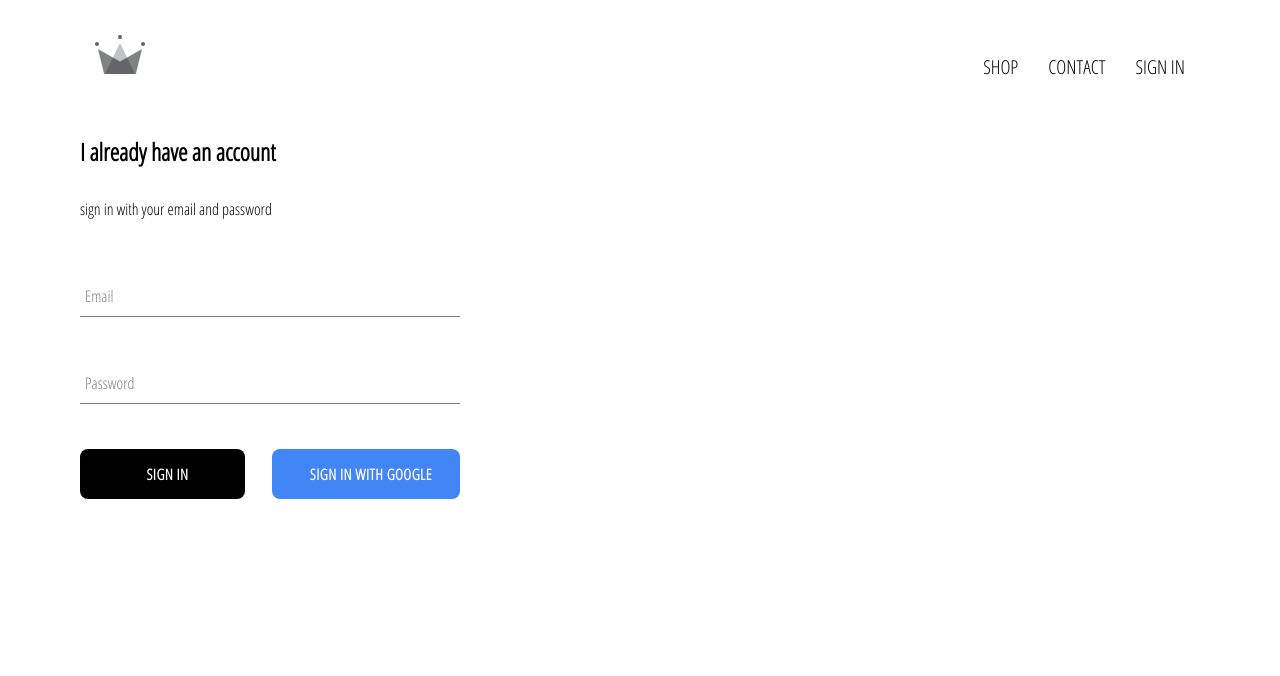
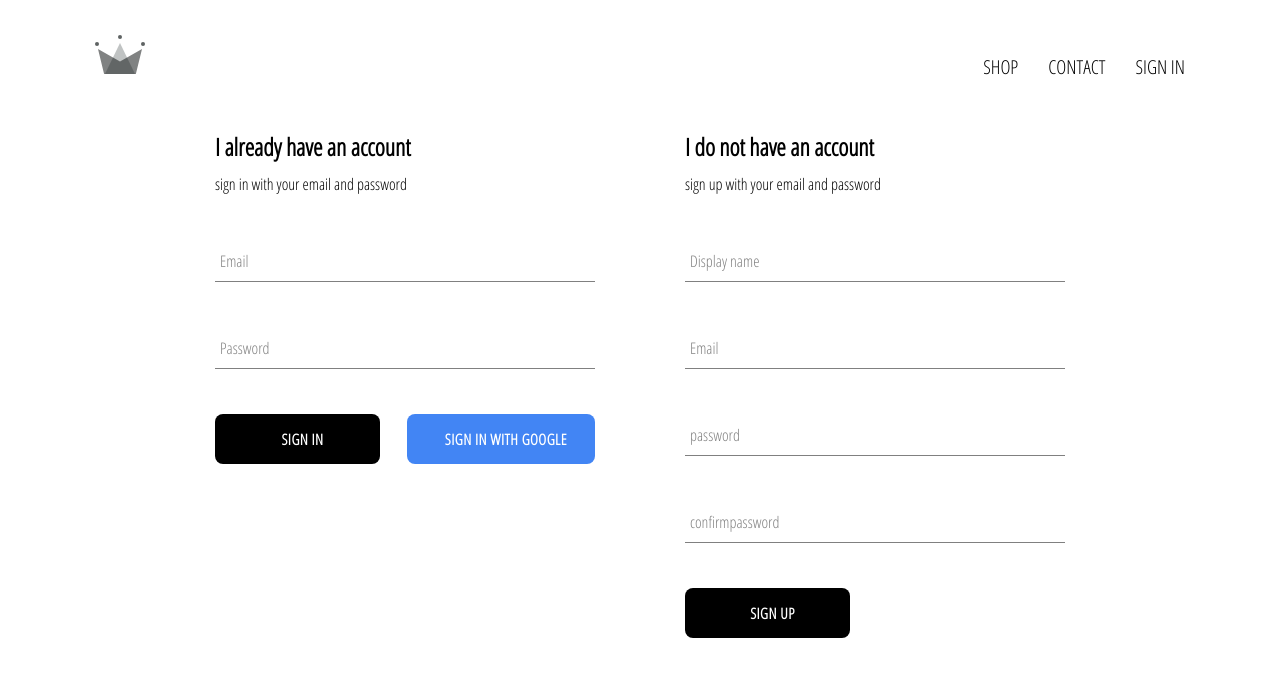
Before and after one commit to lumidee007/react-ecommerce-app, a React (Create React App) app: page /signin in a window 1280 px wide. Shown: the top 676 px of the page. Built offline with nearby package versions, Linux system fonts and the light colour scheme; no server answers.

Commit message:
implemeted firebase utils, included ability to store authenticated user in our firestore database

```diff
--- a/src/App.js
+++ b/src/App.js
@@ -5,9 +5,7 @@ import HomePage from './pages/homepage/HomePage';
 import ShopPage from './pages/shop/Shop';
 import Header from './components/Header/Header';
 import SignInSignUp from './pages/signIn-signUp/SignInSignUp';
-
-
-import {auth} from './firebase/firebase.utils'
+import {auth, createUserProfileDocument} from './firebase/firebase.utils'
 
 
 class App extends Component {
@@ -22,10 +20,25 @@ class App extends Component {
   unsubscriberFromAuth = null
 
   componentDidMount() {
-    this.unsubscriberFromAuth = auth.onAuthStateChanged(user => {
-      this.setState({currentUser : user})
+    this.unsubscriberFromAuth = auth.onAuthStateChanged(async userAuth => {
 
-      console.log(user)
+      if(userAuth) {
+        const userRef = await createUserProfileDocument(userAuth)
+
+        userRef.onSnapshot(snapShot => {
+          this.setState({
+            currentUser: {
+              id: snapShot.id,
+              ...snapShot.data()
+            }
+          })
+          console.log(this.state)
+        })
+      } else {
+        this.setState({
+          currentUser: userAuth
+        })
+      }
     })
   }
 
--- a/src/components/SignIn/SignIn.js
+++ b/src/components/SignIn/SignIn.js
@@ -35,8 +35,8 @@ class SignIn extends Component {
     render () {
         return(
             <div className="sign-in">
-                <h2 >I already have an account</h2>
-                <span className="title">sign in with your email and password</span>
+                <h2 className="title">I already have an account</h2>
+                <span >sign in with your email and password</span>
 
                 <form onSubmit={this.handleSubmit}>
                     <FormInput
--- /dev/null
+++ b/src/components/SignUP/SignUP.js
@@ -0,0 +1,97 @@
+import React, {Component} from "react";
+
+import FormInput from "../FormInput/FormInput";
+import CustomButton from "../CustomButton/CustomButton";
+import { auth, createUserProfileDocument } from "../../firebase/firebase.utils";
+import './signUp.styles.scss'
+
+
+
+class SignUp extends Component {
+    constructor() {
+        super()
+        this.state = ({
+            displayName : "",
+            email : "",
+            password: "",
+            confirmpassword: ""
+        })
+    }
+
+    handleSubmit = async (event) => {
+        event.preventDefault();
+        const {displayName, email, password, confirmpassword} = this.state
+        if(password !== confirmpassword){
+            alert("password don't match")
+        }
+
+        try {
+            const { user } = await auth.createUserWithEmailAndPassword(email,password)
+            createUserProfileDocument(user, {displayName})
+            this.setState({
+                displayName : " ",
+            email : " ",
+            password: "",
+            confirmpassword: ""
+            })
+        } catch (error) {
+            console.error(error)
+        }
+
+    }
+
+    handleChange = (e) => {
+        const {name, value} = e.target
+        this.setState({
+            [name] : value
+        })
+    }
+
+    render() {
+        const {displayName, email, password, confirmpassword} = this.state
+        return(
+            <div className="sign-up">
+                <h2 className="title">I do not have an account</h2>
+                <span>sign up with your email and password</span>
+                <form className="" onSubmit={this.handleSubmit}>
+                    <FormInput
+                        value={displayName}
+                        name='displayName'
+                        type='text'
+                        label="Display name"
+                        onChange={this.handleChange}
+                        required
+                    />
+                    <FormInput
+                        value={email}
+                        name='email'
+                        type='text'
+                        label="Email"
+                        onChange={this.handleChange}
+                        required
+                    />
+                    <FormInput
+                        value={password}
+                        name='password'
+                        type='password'
+                        label="password"
+                        onChange={this.handleChange}
+                        required
+                    />
+                    <FormInput
+                        value={confirmpassword}
+                        name='confirmpassword'
+                        type="password"
+                        label="confirmpassword"
+                        onChange={this.handleChange}
+                        required
+                    />
+                    <CustomButton type='submit'>SIGN UP</CustomButton>
+                </form>
+
+            </div>
+        )
+    }
+}
+
+export default SignUp
--- /dev/null
+++ b/src/components/SignUP/signUp.styles.scss
@@ -0,0 +1,9 @@
+.sign-up {
+    display: flex;
+    flex-direction: column;
+    width: 380px;
+
+    .title {
+        margin: 10px 0;
+    }
+}
--- a/src/firebase/firebase.utils.js
+++ b/src/firebase/firebase.utils.js
@@ -14,6 +14,29 @@ const firebaseConfig = {
     measurementId: "G-BQ8P1TSQHQ"
   };
 
+  export const createUserProfileDocument = async (userAuth, otherData) => {
+      if(!userAuth) return;
+
+      const userRef = firestore.doc(`user/${userAuth.uid}`)
+
+      const userSnapShot = await userRef.get()
+
+      if(!userSnapShot.exists) {
+        const {displayName, email} = userAuth;
+        const dateCreated = new Date();
+
+        try {
+          await userRef.set({
+            displayName, email, dateCreated, ...otherData
+          })
+        } catch (error) {
+          console.log('error creating the user', error.message)
+        }
+
+      }
+      return userRef
+  }
+
 
   firebase.initializeApp(firebaseConfig)
 
--- a/src/pages/signIn-signUp/SignInSignUp.js
+++ b/src/pages/signIn-signUp/SignInSignUp.js
@@ -1,10 +1,13 @@
 import React from "react";
 import SignIn from "../../components/SignIn/SignIn";
+import SignUp from "../../components/SignUP/SignUP";
+import "./signInSignUp.styles.scss"
 
 const SignInSignUp = () => {
     return (
-        <div>
+        <div className="signIn-signUP">
             <SignIn />
+            <SignUp />
         </div>
     )
 }
--- a/src/pages/signIn-signUp/signInSignUp.styles.scss
+++ b/src/pages/signIn-signUp/signInSignUp.styles.scss
@@ -0,0 +1,6 @@
+.signIn-signUP{
+    width: 850px;
+    display: flex;
+    justify-content: space-between;
+    margin: 30px auto;
+}
```
